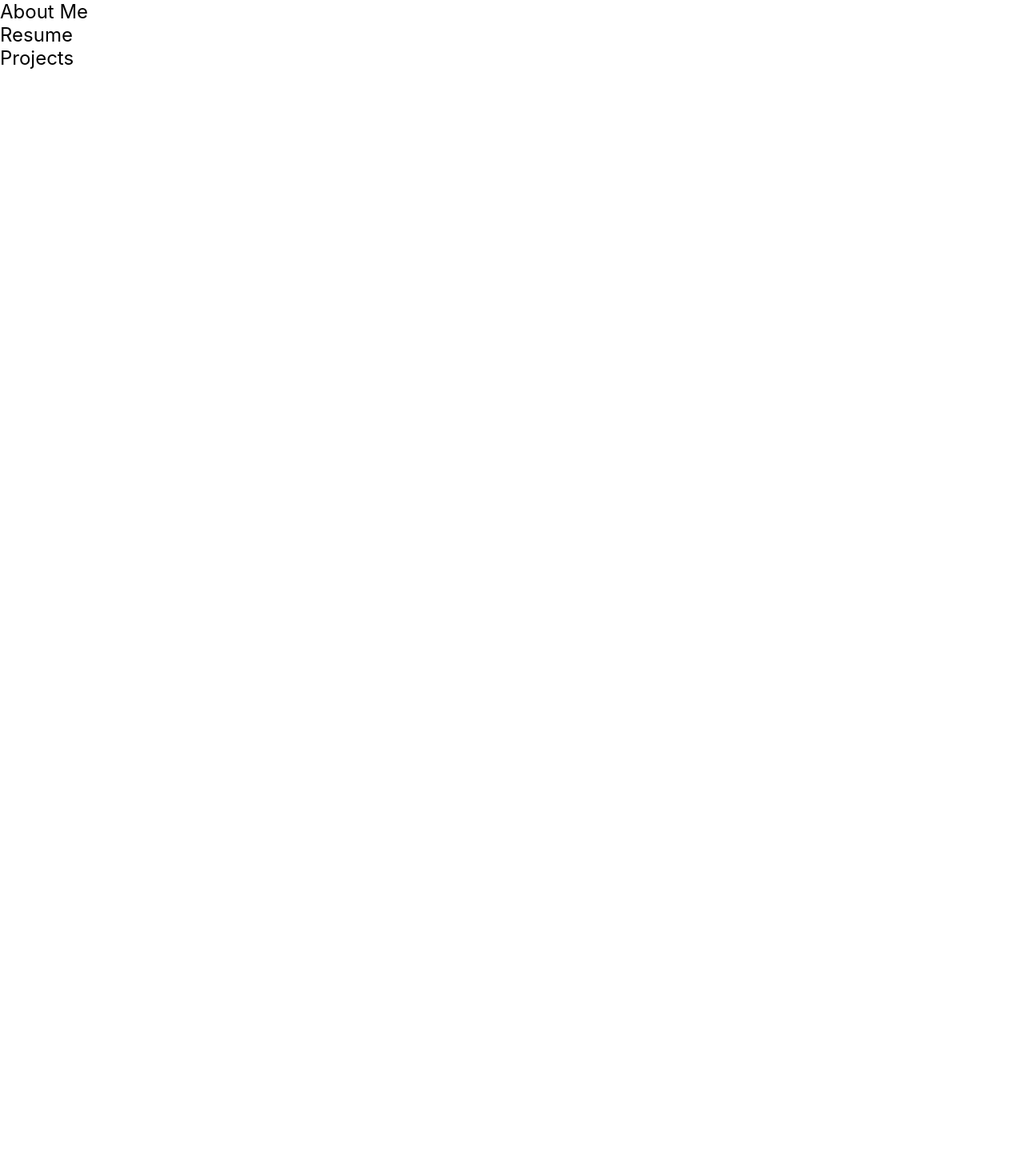
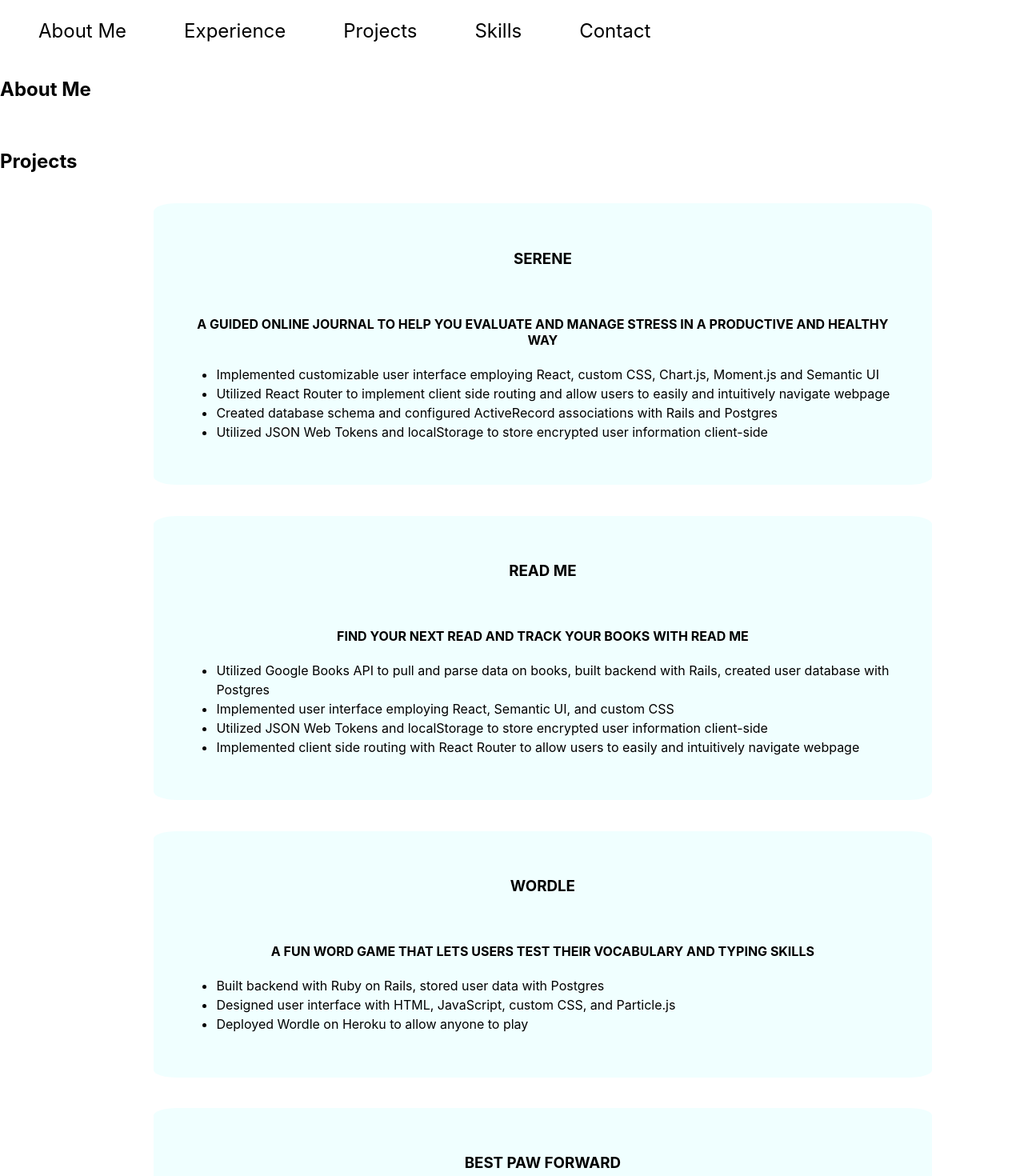
Before and after one commit to JakubowskiA/Portfolio, a React (Create React App) app: page / in a window 1280 px wide. Shown: the top 1470 px of the page at 80% size. Before the commit the page ends 800 px from the top, so only its background shows below. Built offline with nearby package versions, Linux system fonts and the light colour scheme.

Commit message:
Added project info and other elements

```diff
--- a/src/App.css
+++ b/src/App.css
@@ -5,10 +5,28 @@
 }
 
 .navbar{
-
+  display: flex;
+  text-align: center;
   /* color: white; */
 }
 
 .nav-item{
   font-size: 18pt;
+  margin: 1em;
+  margin-left: 2em;
 }
+
+.project-container{
+  background-color: azure;
+  width: 70%;
+  padding: 3%;
+  margin: 3%;
+  margin-left: 15%;
+  border-radius: 3%;
+  text-align: center;
+}
+
+li{
+  text-align: left;
+  line-height: 1.5em;
+}
--- a/src/App.js
+++ b/src/App.js
@@ -1,5 +1,8 @@
 import React, { Fragment } from 'react';
-import { Route, withRouter } from 'react-router-dom';
+// import { Route, withRouter } from 'react-router-dom';
+import AboutMe from './components/AboutMe';
+import Resume from './components/Resume';
+import Projects from './components/Projects';
 
 import './App.css';
 
@@ -12,14 +15,22 @@ function App() {
         About Me
       </div>
       <div className="nav-item">
-        Resume
+        Experience
       </div>
       <div className="nav-item">
         Projects
       </div>
+      <div className="nav-item">
+        Skills
+      </div>
+      <div className="nav-item">
+        Contact
+      </div>
 
     </div>
-
+    <AboutMe/>
+    <Resume/>
+    <Projects/>
 
     </Fragment>
   );
--- a/src/components/AboutMe.js
+++ b/src/components/AboutMe.js
@@ -1,10 +1,10 @@
 import React, { Fragment } from 'react';
 
-function Projects() {
+function AboutMe() {
   return (
     <Fragment>
     <div className="main-container">
-    <h3></h3>
+    <h2>About Me</h2>
     <img src=""/>
     <h4></h4>
     <p></p>
@@ -15,4 +15,4 @@ function Projects() {
   );
 }
 
-export default Projects;
+export default AboutMe;
--- a/src/components/Projects.js
+++ b/src/components/Projects.js
@@ -3,43 +3,54 @@ import React, { Fragment } from 'react';
 function Projects() {
   return (
     <Fragment>
+    <h2>Projects</h2>
     <div className="project-container">
-    <h3></h3>
+    <h3>SERENE</h3>
     <img src=""/>
-    <h4></h4>
+    <h4>A GUIDED ONLINE JOURNAL TO HELP YOU EVALUATE AND MANAGE STRESS IN A PRODUCTIVE AND HEALTHY WAY</h4>
     <p></p>
     <ul>
-        <li></li>
+        <li>Implemented customizable user interface employing React, custom CSS, Chart.js, Moment.js and Semantic UI</li>
+        <li>Utilized React Router to implement client side routing and allow users to easily and intuitively navigate webpage</li>
+        <li>Created database schema and configured ActiveRecord associations with Rails and Postgres</li>
+        <li>Utilized JSON Web Tokens and localStorage to store encrypted user information client-side</li>
     </ul>
     </div>
 
     <div className="project-container">
-    <h3></h3>
+    <h3>READ ME</h3>
     <img src=""/>
-    <h4></h4>
+    <h4>FIND YOUR NEXT READ AND TRACK YOUR BOOKS WITH READ ME</h4>
     <p></p>
     <ul>
-        <li></li>
+        <li>Utilized Google Books API to pull and parse data on books, built backend with Rails, created user database with Postgres</li>
+        <li>Implemented user interface employing React, Semantic UI, and custom CSS</li>
+        <li>Utilized JSON Web Tokens and localStorage to store encrypted user information client-side</li>
+        <li>Implemented client side routing with React Router to allow users to easily and intuitively navigate webpage</li>
     </ul>
     </div>
 
     <div className="project-container">
-    <h3></h3>
+    <h3>WORDLE</h3>
     <img src=""/>
-    <h4></h4>
+    <h4>A FUN WORD GAME THAT LETS USERS TEST THEIR VOCABULARY AND TYPING SKILLS</h4>
     <p></p>
     <ul>
-        <li></li>
+        <li>Built backend with Ruby on Rails, stored user data with Postgres</li>
+        <li>Designed user interface with HTML, JavaScript, custom CSS, and Particle.js</li>
+        <li>Deployed Wordle on Heroku to allow anyone to play</li>
     </ul>
     </div>
 
     <div className="project-container">
-    <h3></h3>
+    <h3>BEST PAW FORWARD</h3>
     <img src=""/>
-    <h4></h4>
+    <h4>THE EASIEST WAY TO FIND TRAINING FOR YOUR PET AND MANAGE TRAINING SESSIONS</h4>
     <p></p>
     <ul>
-        <li></li>
+        <li>Built full stack functionality with Ruby on Rails using MVC structure </li>
+        <li>Created database schema and configured ActiveRecord associations with Rails and SQLite3</li>
+        <li>Designed front end with HTML and custom CSS</li>
     </ul>
     </div>
 
```
Also changed, not shown: src/components/Resume.js (+18 -0 lines), src/components/Contact.js (added), src/components/Skills.js (added).
